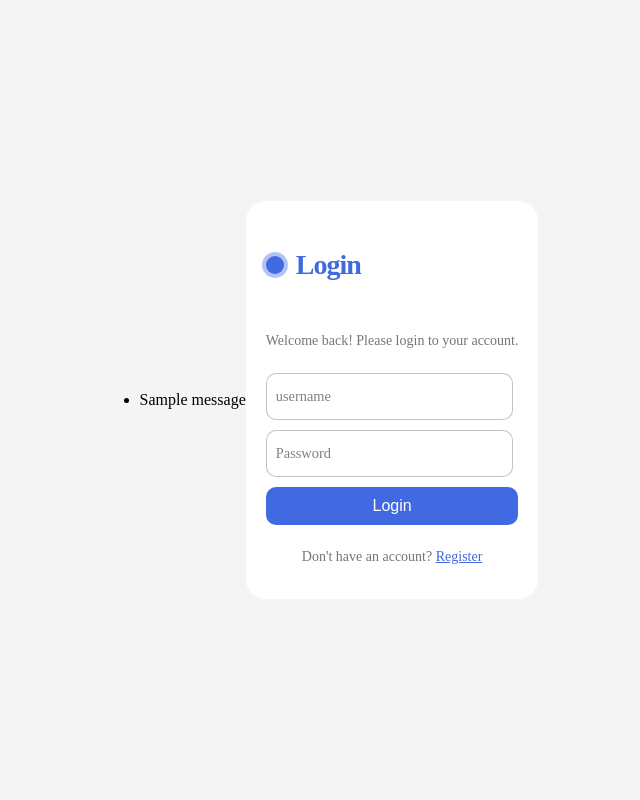
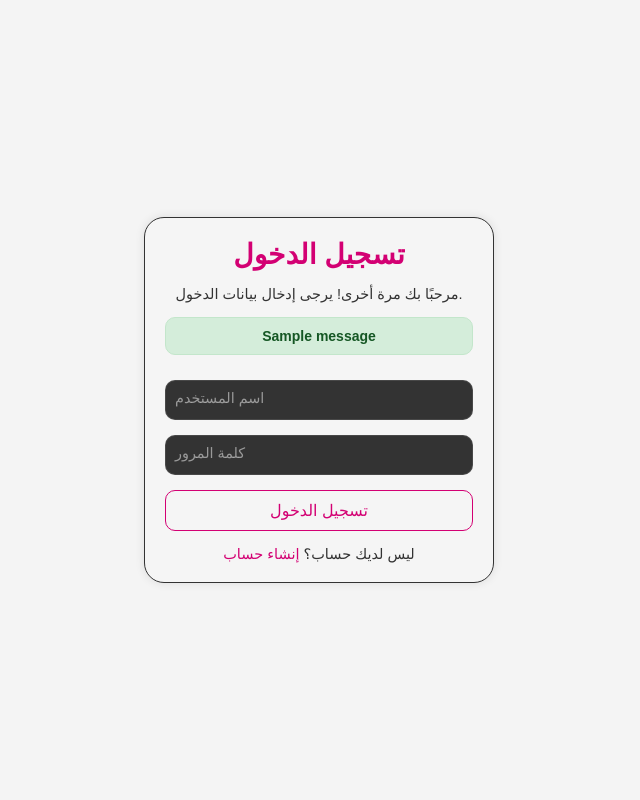
Before and after one commit to nameabraham/project, a Django app: page /logins/ in a window 1280 px wide. Shown: the whole page, without its empty margins (321-961 px from the left). Run offline with Django 5.2, Linux system fonts and the light colour scheme; tables that the repository leaves empty hold one stand-in row (values such as "Sample post"); one stand-in notice (Sample message) is shown.

Commit message:
تحديثات على قاعدة البيانات والصفحات

```diff
--- a/pages/views.py
+++ b/pages/views.py
@@ -9,44 +9,45 @@ def home(request):
     return render(request , 'home.html')
 
 
+
 def register(request):
+    message = None
     if request.method == "POST":
-        firstname = request.POST.get('firstname')
-        username = request.POST.get('username')
-        email = request.POST.get('email')
-        password = request.POST.get('password')
-
+        name = request.POST["name"]
+        username = request.POST["username"]
+        email = request.POST["email"]
+        password = request.POST["password"]
         if User.objects.filter(username=username).exists():
-            request.session['message'] = "اسم المستخدم موجود "
-            return redirect('logins')
+            message = "❌ اسم المستخدم مأخوذ بالفعل، يرجى اختيار اسم آخر."
+            return render(request, "register.html", {"message": message})
 
         if User.objects.filter(email=email).exists():
-            request.session['message'] = " الايميل مسجل مسبقا"
-            return redirect('loginns')
+            message = "❌ البريد الإلكتروني مستخدم بالفعل، يرجى استخدام بريد آخر."
+            return render(request, "register.html", {"message": message})
+        user = User.objects.create_user(username=username, email=email, password=password, first_name=name)
+        user.save()
+        message = "✅ تم التسجيل بنجاح! يمكنك الآن تسجيل الدخول."
+        return render(request, "register.html", {"message": message})
+    return render(request, "register.html", {"message": message})
 
-        myuser = User.objects.create_user( username=username , email=email , password=password)
-        myuser.first_name = firstname
-        myuser.save()
-        request.session['messgae']='تم انشاء الحساب بنجاح'
-        return redirect('logins')
-
-    return render(request , 'register.html')
 
 
 
 def logins(request):
-     if request.method == "POST":
-      username = request.POST.get('username')
-      password = request.POST.get('password')
-      user = authenticate( request , username=username , password=password)
-      if user is not None:
-          login(request , user)
-          return redirect('home')
-      else:
-        #   request.session['message'] = " ليس لديك حساب "
-          return redirect('register')
-     return render(request , 'logins.html')
+    if request.method == "POST":
+        username = request.POST.get('username')
+        password = request.POST.get('password')
 
+        user = authenticate(request, username=username, password=password)
+
+        if user is not None:
+            login(request, user)
+            messages.success(request, "✅ تم تسجيل الدخول بنجاح!")
+            return redirect("home")
+        else:
+            messages.error(request, "❌ اسم المستخدم أو كلمة المرور غير صحيحة!")
+
+    return render(request, 'logins.html')
 
 def about(request):
     return render(request , 'about.html')
--- a/templates/logins.html
+++ b/templates/logins.html
@@ -1,187 +1,173 @@
 <!DOCTYPE html>
-<html lang="en">
+<html lang="ar">
 <head>
     <meta charset="UTF-8">
     <meta name="viewport" content="width=device-width, initial-scale=1.0">
-    <title>Login</title>
+    <title>تسجيل الدخول</title>
     <style>
+        * {
+            margin: 0;
+            padding: 0;
+            box-sizing: border-box;
+            font-family: Arial, sans-serif;
+        }
+
         body {
+            background-color: #f4f4f4;
             display: flex;
-            justify-content: center; /* توسيط أفقي */
-            align-items: center; /* توسيط عمودي */
-            height: 100vh; /* جعل الصفحة تأخذ كامل ارتفاع الشاشة */
-            background-color: #f4f4f4; /* لون خلفية خفيف */
-            margin: 0; /* إزالة أي هوامش افتراضية */
+            justify-content: center;
+            align-items: center;
+            height: 100vh;
+            padding: 20px;
         }
 
         .form {
+            text-align: center;
             display: flex;
             flex-direction: column;
-            gap: 10px;
+            gap: 15px;
             max-width: 350px;
-            background-color: #fff;
+            width: 100%;
             padding: 20px;
             border-radius: 20px;
-            position: relative;
+            background-color: whitesmoke;
+            color: #212121;
+            border: 1px solid #333;
+            box-shadow: 0 0 10px rgba(0, 0, 0, 0.1);
         }
 
         .title {
             font-size: 28px;
-            color: royalblue;
             font-weight: 600;
-            letter-spacing: -1px;
+            color: #d30073;
             position: relative;
             display: flex;
+            justify-content: center;
             align-items: center;
-            padding-left: 30px;
         }
 
-        .title::before,.title::after {
-            position: absolute;
-            content: "";
-            height: 16px;
-            width: 16px;
-            border-radius: 50%;
-            left: 0px;
-            background-color: royalblue;
-        }
-
-        .title::before {
-            width: 18px;
-            height: 18px;
-            background-color: royalblue;
-        }
-
-        .title::after {
-            width: 18px;
-            height: 18px;
-            animation: pulse 1s linear infinite;
-        }
-
-        .message, .signin {
-            color: rgba(88, 87, 87, 0.822);
-            font-size: 14px;
-        }
-
-        .signin {
-            text-align: center;
-        }
-
-        .signin a {
-            color: royalblue;
-        }
-
-        .signin a:hover {
-            text-decoration: underline royalblue;
+        .message {
+            font-size: 14.5px;
+            color: #333;
         }
 
         .form label {
             position: relative;
+            width: 100%;
         }
 
         .form label .input {
-            width: 89%;
-            padding: 10px 10px 20px 10px;
-            outline: 0;
+            background-color: #333;
+            color: #fff;
+            width: 100%;
+            padding: 15px 10px 5px;
+            outline: none;
             border: 1px solid rgba(105, 105, 105, 0.397);
             border-radius: 10px;
+            font-size: medium;
         }
 
         .form label .input + span {
+            color: rgba(255, 255, 255, 0.5);
             position: absolute;
             left: 10px;
-            top: 15px;
-            color: grey;
+            top: 10px;
             font-size: 0.9em;
-            cursor: text;
             transition: 0.3s ease;
         }
 
-        .form label .input:placeholder-shown + span {
-            top: 15px;
-            font-size: 0.9em;
-        }
-
-        .form label .input:focus + span, .form label .input:valid + span {
-            top: 30px;
+        .form label .input:focus + span,
+        .form label .input:valid + span {
+            color: #d30073;
+            top: 2px;
             font-size: 0.7em;
             font-weight: 600;
         }
 
-        .form label .input:valid + span {
-            color: green;
-        }
-
         .submit {
             border: none;
-            outline: none;
-            background-color: royalblue;
             padding: 10px;
             border-radius: 10px;
-            color: #fff;
+            color: #d30073;
             font-size: 16px;
+            background-color: whitesmoke;
+            border: 1px solid #d30073;
+            cursor: pointer;
             transition: 0.3s ease;
-            cursor: pointer;
         }
 
         .submit:hover {
-            background-color: rgb(56, 90, 194);
+            background-color: #d30073;
+            color: whitesmoke;
         }
 
-        @keyframes pulse {
-            from {
-                transform: scale(0.9);
-                opacity: 1;
+        .signup {
+            font-size: 14.5px;
+            color: #333;
+            text-align: center;
         }
 
-            to {
-                transform: scale(1.8);
-                opacity: 0;
+        .signup a {
+            color: #d30073;
+            text-decoration: none;
         }
+
+        .signup a:hover {
+            text-decoration: underline;
         }
+
+        .alert-box {
+            text-align: center;
+            padding: 10px;
+            border-radius: 10px;
+            font-weight: bold;
+            font-size: 14px;
+            margin-bottom: 10px;
+        }
+
+        .success {
+            background-color: #d4edda;
+            color: #155724;
+            border: 1px solid #c3e6cb;
+        }
+
+        .error {
+            background-color: #f8d7da;
+            color: #721c24;
+            border: 1px solid #f5c6cb;
+        }
+
     </style>
 </head>
 <body>
+
+    <form class="form" method="post">
+        {% csrf_token %}
+        <p class="title">تسجيل الدخول</p>
+        <p class="message">مرحبًا بك مرة أخرى! يرجى إدخال بيانات الدخول.</p>
+
         {% if messages %}
-    <ul class="messages">
+        <div class="alert-box {% for message in messages %}{% if message.tags == 'success' %}success{% else %}error{% endif %}{% endfor %}">
             {% for message in messages %}
-            <li class="{% if message.tags == 'success' %}success{% else %}error{% endif %}">
                 {{ message }}
-            </li>
             {% endfor %}
-    </ul>
+        </div>
         {% endif %}
 
-
-    <!-- صفحة تسجيل الدخول -->
-    <form class="form" method = "post">
-        {% csrf_token %}
-        <p class="title">Login</p>
-        <p class="message">Welcome back! Please login to your account.</p>
-
-
         <label>
-            <input required="" placeholder="" type="text" class="input" name='username'>
-            <span>username</span>
+            <input required placeholder=" " type="text" class="input" name="username" />
+            <span>اسم المستخدم</span>
         </label>
 
         <label>
-            <input required="" placeholder="" type="password" class="input" name='password'>
-            <span>Password</span>
+            <input required placeholder=" " type="password" class="input" name="password" />
+            <span>كلمة المرور</span>
         </label>
 
-        <button class="submit">Login</button>
-
-        <p class="signin">Don't have an account? <a href="{% url "register" %}">Register</a></p>
+        <button class="submit">تسجيل الدخول</button>
+        <p class="signup">ليس لديك حساب؟ <a href="{% url 'register' %}">إنشاء حساب</a></p>
     </form>
-    <script>
-        window.onload = function() {
-            var message = "{{ request.session.message }}";  // جلب الرسالة من session
-            if (message) {
-                alert(message);  // عرض الرسالة في نافذة منبثقة
-            }
-        };
-    </script>
 
     </body>
+
 </html>
```
Also changed, not shown: templates/register.html (+111 -65 lines), db.sqlite3. Lines whose indentation alone changed are shown as unchanged.
